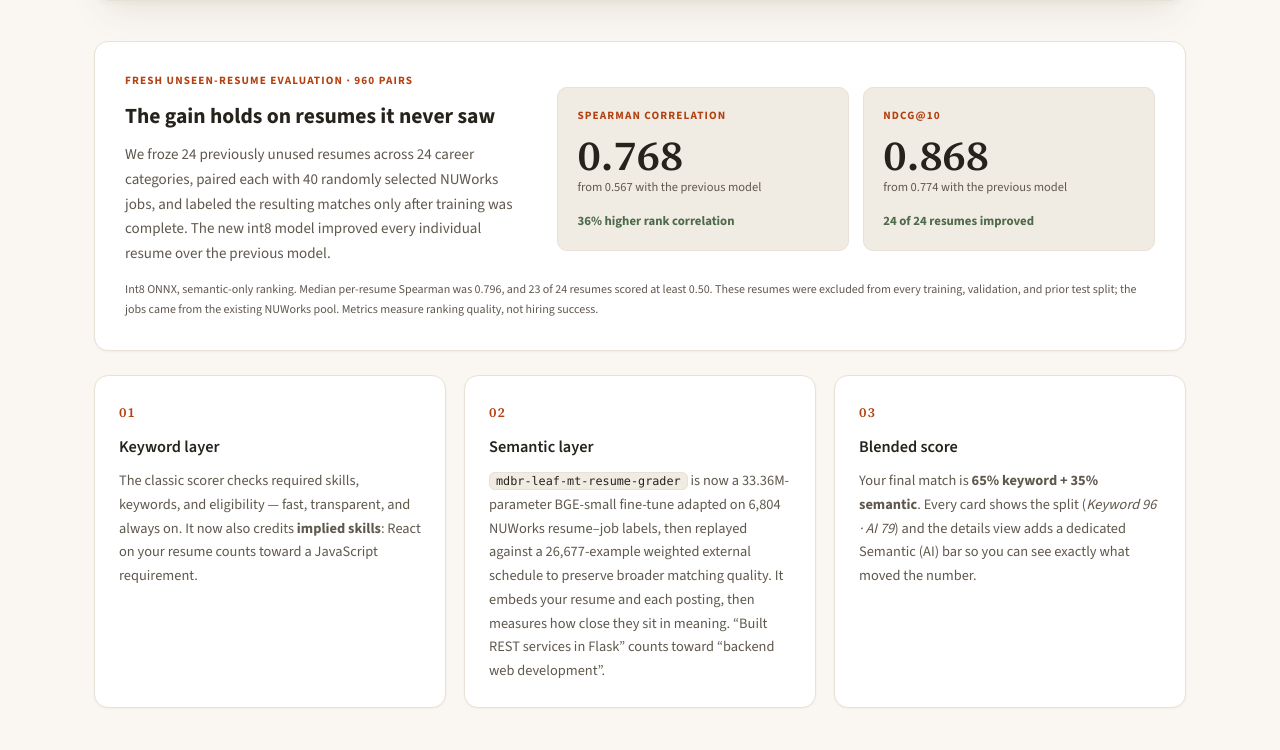
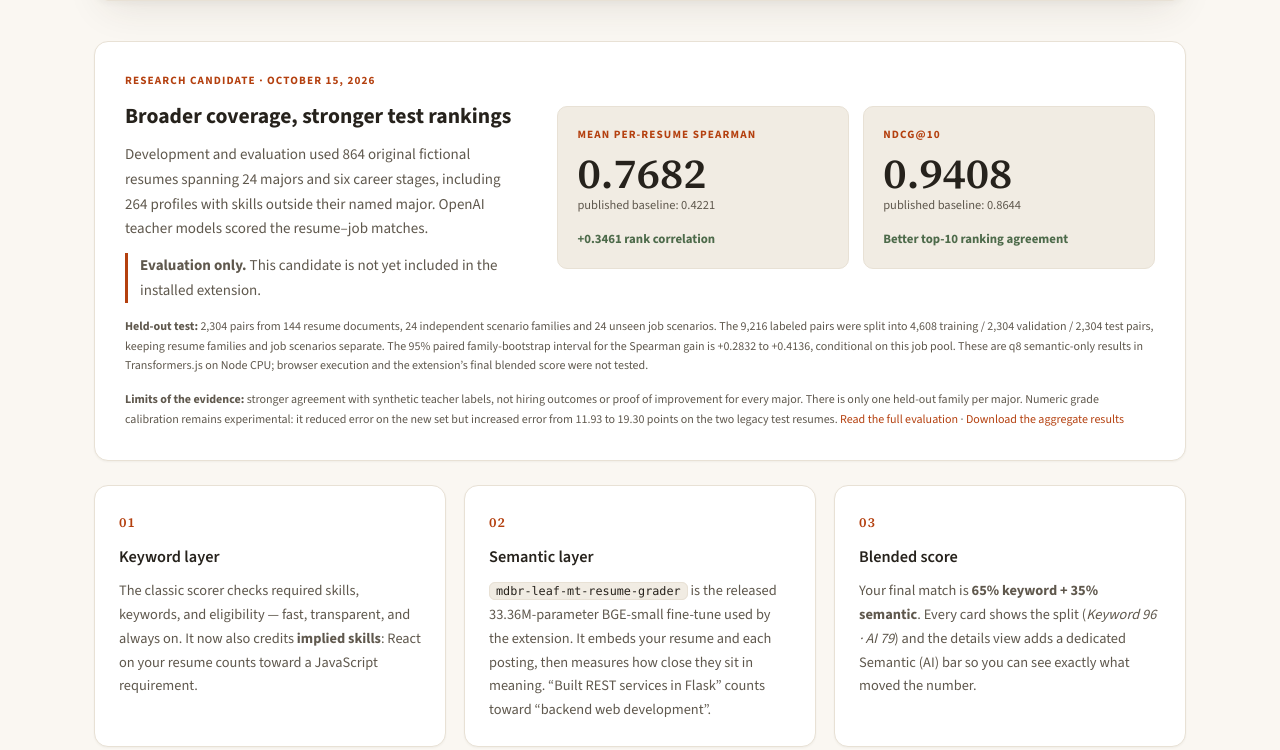
Before and after one commit to Ashwin-Iyer1/NUWorks-Co-op-grader, a plain HTML site: page index.html in a window 1280 px wide. Shown: the part 4203-4953 px from the top of the page. Drawn offline with nearby package versions, Linux system fonts and the light colour scheme.

Commit message:
Update site with major-diverse resume model evaluation
Replace the historical benchmark with the October 15 candidate results, corpus coverage, and calibration limits. Add aggregate evaluation JSON and pin the full report to the published finetune commit.

```diff
--- a/index.html
+++ b/index.html
@@ -299,7 +299,7 @@
     <section id="semantic-ai" class="section ai-section">
       <div class="container">
         <div class="section-header centered">
-          <span class="ai-eyebrow">Expanded BGE model · Tested on 24 unseen resumes · Opt-in</span>
+          <span class="ai-eyebrow">On-device matching · Opt-in</span>
           <h2>Semantic AI trained for resume-to-job fit</h2>
           <p>
             Turn on Semantic AI and a compact model fine-tuned on labeled
@@ -319,36 +319,53 @@
 
         <div class="ai-benchmark" aria-labelledby="benchmark-title">
           <div class="ai-benchmark-copy">
-            <span class="benchmark-kicker">Fresh unseen-resume evaluation · 960 pairs</span>
-            <h3 id="benchmark-title">The gain holds on resumes it never saw</h3>
+            <span class="benchmark-kicker">Research candidate · October 15, 2026</span>
+            <h3 id="benchmark-title">Broader coverage, stronger test rankings</h3>
             <p>
-              We froze 24 previously unused resumes across 24 career categories,
-              paired each with 40 randomly selected NUWorks jobs, and labeled
-              the resulting matches only after training was complete. The new
-              int8 model improved every individual resume over the previous
-              model.
+              Development and evaluation used 864 original fictional resumes
+              spanning 24 majors and six career stages, including 264 profiles
+              with skills outside their named major. OpenAI teacher models
+              scored the resume–job matches.
+            </p>
+            <p class="benchmark-status">
+              <strong>Evaluation only.</strong> This candidate is not yet
+              included in the installed extension.
             </p>
           </div>
           <div class="benchmark-results">
             <div class="benchmark-result">
-              <span class="benchmark-dataset">Spearman correlation</span>
-              <strong>0.768</strong>
-              <span>from 0.567 with the previous model</span>
-              <b>36% higher rank correlation</b>
+              <span class="benchmark-dataset">Mean per-resume Spearman</span>
+              <strong>0.7682</strong>
+              <span>published baseline: 0.4221</span>
+              <b>+0.3461 rank correlation</b>
             </div>
             <div class="benchmark-result">
               <span class="benchmark-dataset">NDCG@10</span>
-              <strong>0.868</strong>
-              <span>from 0.774 with the previous model</span>
-              <b>24 of 24 resumes improved</b>
+              <strong>0.9408</strong>
+              <span>published baseline: 0.8644</span>
+              <b>Better top-10 ranking agreement</b>
             </div>
           </div>
           <p class="benchmark-note">
-            Int8 ONNX, semantic-only ranking. Median per-resume Spearman was
-            0.796, and 23 of 24 resumes scored at least 0.50. These resumes were
-            excluded from every training, validation, and prior test split; the
-            jobs came from the existing NUWorks pool. Metrics measure ranking
-            quality, not hiring success.
+            <strong>Held-out test:</strong> 2,304 pairs from 144 resume documents,
+            24 independent scenario families and 24 unseen job scenarios.
+            The 9,216 labeled pairs were split into 4,608 training / 2,304
+            validation / 2,304 test pairs, keeping resume families and job
+            scenarios separate. The 95% paired
+            family-bootstrap interval for the Spearman gain is +0.2832 to
+            +0.4136, conditional on this job pool. These are q8 semantic-only
+            results in Transformers.js on Node CPU; browser execution and the
+            extension’s final blended score were not tested.
+          </p>
+          <p class="benchmark-note">
+            <strong>Limits of the evidence:</strong> stronger agreement
+            with synthetic teacher labels, not hiring outcomes or proof of
+            improvement for every major. There is only one held-out family per
+            major. Numeric grade calibration remains experimental: it reduced
+            error on the new set but increased error from 11.93 to 19.30 points
+            on the two legacy test resumes.
+            <a href="https://github.com/Ashwin-Iyer1/NUWorks-Co-op-grader/blob/700f29baa3d680378da7fa9fd2d018143e944acc/reports/major_agnostic_20261015/RESULTS.md" target="_blank" rel="noopener noreferrer">Read the full evaluation</a>
+            · <a href="model-evaluation-2026-10-15.json">Download the aggregate results</a>
           </p>
         </div>
 
@@ -368,11 +385,9 @@
             <h3>Semantic layer</h3>
             <p>
               <a href="https://huggingface.co/turtlecap/mdbr-leaf-mt-resume-grader" target="_blank" rel="noopener noreferrer"><code>mdbr-leaf-mt-resume-grader</code></a>
-              is now a 33.36M-parameter
+              is the released 33.36M-parameter
               <a href="https://huggingface.co/BAAI/bge-small-en-v1.5" target="_blank" rel="noopener noreferrer">BGE-small</a>
-              fine-tune adapted on 6,804 NUWorks resume–job labels, then replayed
-              against a 26,677-example weighted external schedule to preserve
-              broader matching quality. It embeds your resume and each posting,
+              fine-tune used by the extension. It embeds your resume and each posting,
               then measures how close they sit in meaning. “Built REST services
               in Flask” counts toward “backend web development”.
             </p>
--- a/style.css
+++ b/style.css
@@ -912,6 +912,11 @@ footer .container {
 .ai-benchmark-copy p {
   font-size: 0.94rem;
 }
+.ai-benchmark-copy .benchmark-status {
+  margin-top: 12px;
+  padding-left: 12px;
+  border-left: 3px solid var(--accent);
+}
 .benchmark-results {
   display: grid;
   grid-template-columns: repeat(2, minmax(0, 1fr));
```
Also changed, not shown: model-evaluation-2026-10-15.json (added, +95 -0 lines).
